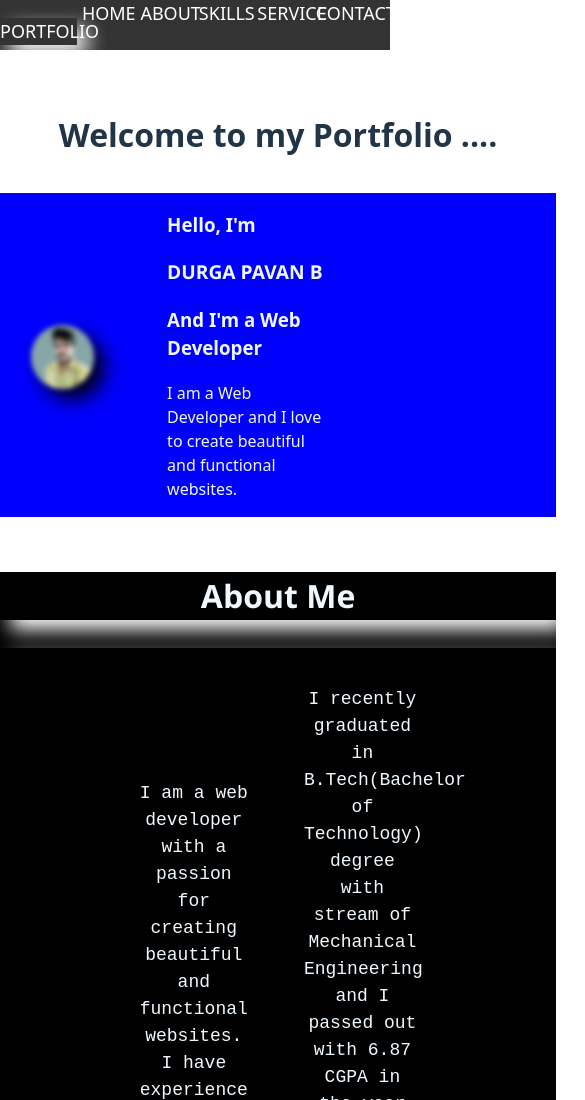
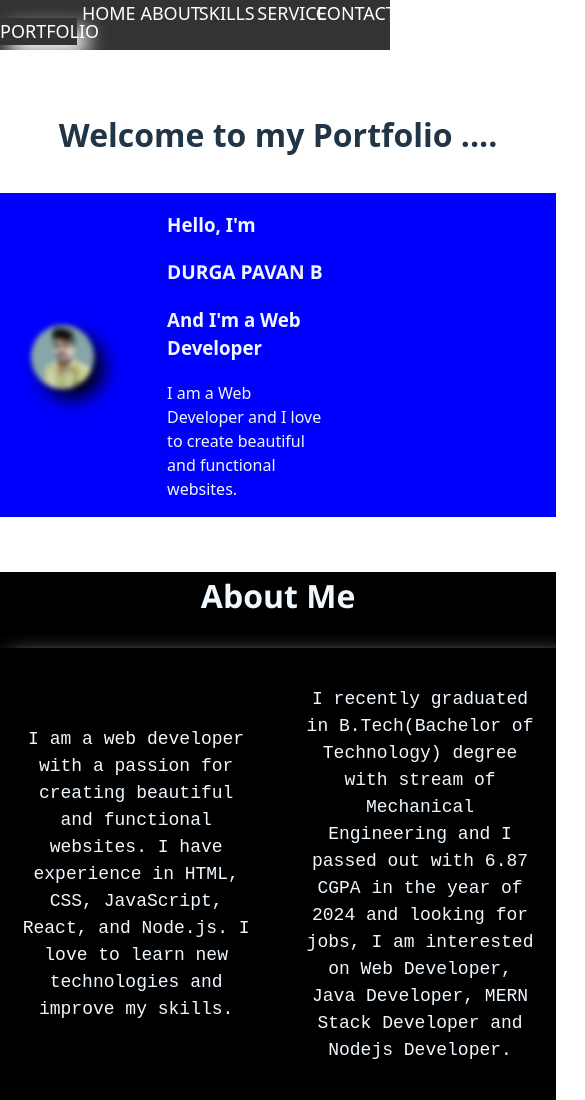
Before and after one commit to PavanMech321/portfolio-2, a React (Vite) app: page / in a window 390 px wide. Shown: the top 1100 px of the page, 585 px wide, since content can reach past the window. Built offline with nearby package versions, Linux system fonts and the light colour scheme.

Commit message:
Update App.css

```diff
--- a/src/App.css
+++ b/src/App.css
@@ -25,7 +25,7 @@
   color: white;
   display: grid;
   grid-template-rows:1fr;
-  grid-template-columns: 20% 14% 14% 14% 14% 14%;
+  grid-template-columns: 15% 15% 15% 15% 15% 15%;
   column-gap: 1%;
 /*   text-align: center; */
   text-decoration: none;
@@ -80,37 +80,38 @@
   grid-template-columns: 40% 50%;
   column-gap: 10%;
   background-color: blue;
-  color:aliceblue;
+  color: aliceblue;
 /*   align-items: center; */
   box-shadow: 10px 10px 20px white;
 }
 .logo{
   margin-top: 7%;
-/*   width: 80%; */
+  width: 80%;
   margin-left: 20%;
-/*   height: 80%; */
+  height: 80%;
   border-radius: 50%;
   box-shadow: 10px 10px 20px black;
   /* mix-blend-mode:lighten; */
   filter: blur(2.5px) grayscale(50%);
   transition-duration: 1s;
 }
-.logo:hover{
+.logo: hover{
   filter: blur(0px) grayscale(0%);
 }
 .Home h1{
   font-size: larger;
   font-family: 'Segoe UI', Tahoma, Geneva, Verdana, sans-serif;
+  text-align: start;
 }
+.Home
 #About{
-  /* width: 100vw; */
-/*   height: auto;
-  margin-top: 2%;
+  width: 100vw;
+/*   margin-top: 2%;
   display: grid;
-  grid-template-columns: 40vw 40vw;
-  gap : 2%; */
+  grid-template-columns: 45% 45%; */
+  gap: 2%;
   background-color: black;
-  height: auto;
+/*   height: auto; */
   margin-top: 10%;
   color:aliceblue;
   align-items: center;
@@ -123,22 +124,21 @@
 }
  #About .para{
   display: grid;
-  grid-template-columns: 30vw 30vw;
-  height: auto;
+  grid-template-columns: 45% 45%;
   gap: 10%;
   margin-top: 5%;
   /* background-color: blue; */
   color:aliceblue;
-  align-items: center;
+/*   align-items: center; */
   box-shadow: 10px 10px 20px white;
-  padding: 20px;
+/*   padding: 20px; */
   font-family: 'Courier New', Courier, monospace;
   font-size: large;
   text-align: center;
   background-color: black;
-  justify-content: center;
 }
 .Skills{
+  width:100%;
   margin-top: 10%;
   font-family: 'Courier New', Courier, monospace;
   font-size: large;
@@ -161,7 +161,7 @@
 .skill{
   display: grid;
   grid-template-columns: 45% 45%;
-  grid-template-rows: 45% 45%;
+/*   grid-template-rows: 45% 45%; */
   column-gap: 5%;
   margin-top: 5%;
   background-color: black;
```
